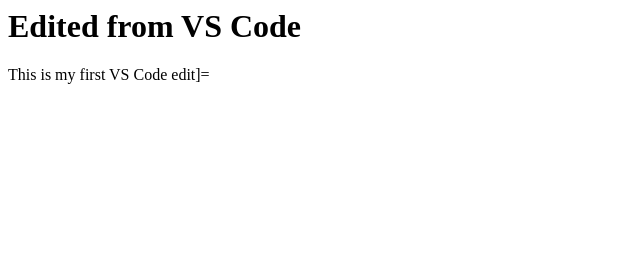
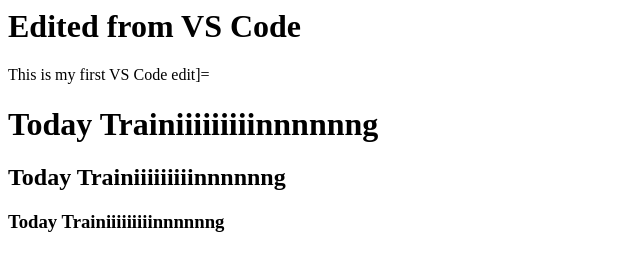
Before and after one commit to Ahmad-Murad/my-first-project, a plain HTML site: page index.html in a window 1280 px wide. Shown: the whole page, without its empty margins (0-640 px from the left). Drawn offline with Linux system fonts and the light colour scheme.

Commit message:
Update 5/5/2026

```diff
--- a/index.html
+++ b/index.html
@@ -1,2 +1,5 @@
 <h1>Edited from VS Code</h1>
 <p>This is my first VS Code edit]=</p>
+<h1>Today Trainiiiiiiiiinnnnnng</h1>
+<h2>Today Trainiiiiiiiiinnnnnng</h2>
+<h3>Today Trainiiiiiiiiinnnnnng</h3>
```
